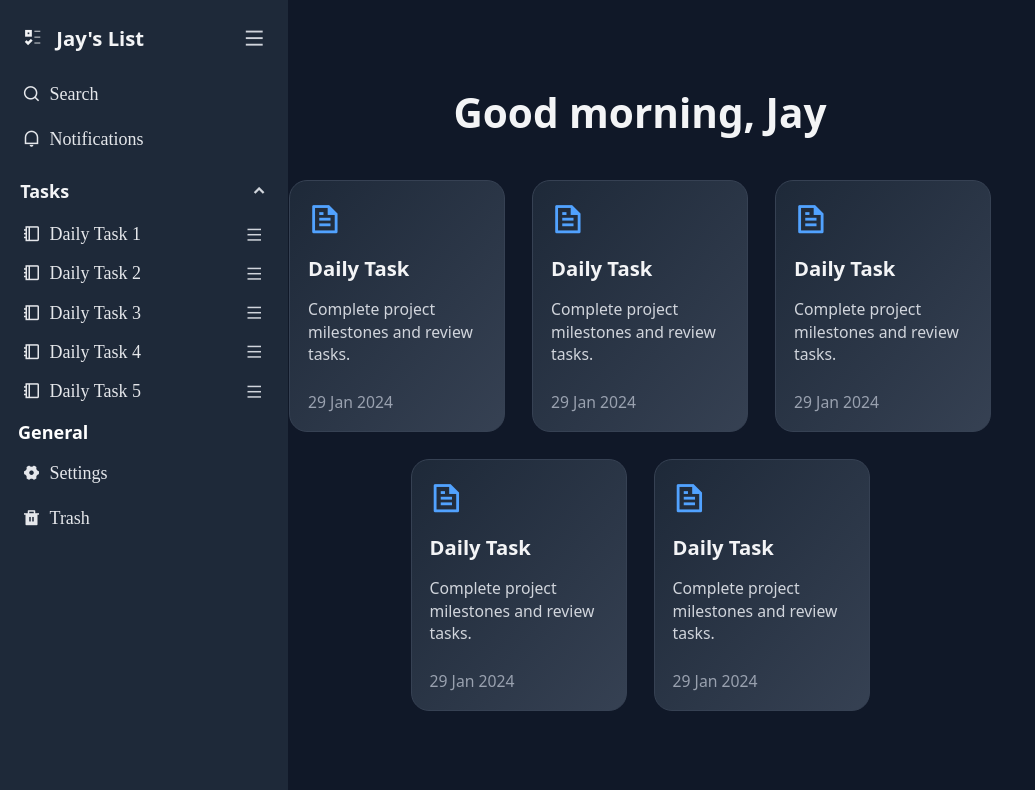
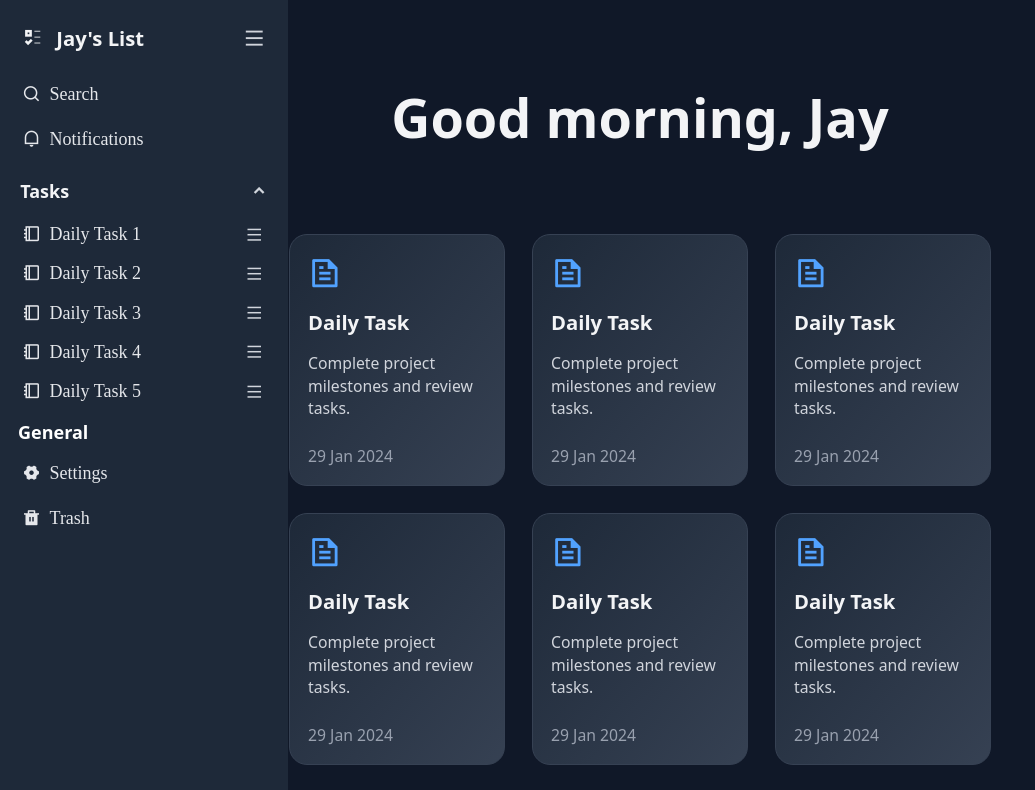
Before and after one commit to virtualharsh/Notion-Clone, a React (Vite) app: page / in a window 1280 px wide. Shown: the top 790 px of the page, without its empty margins (0-1035 px from the left). Built offline with nearby package versions, Linux system fonts and the light colour scheme.

Commit message:
fixed sidebar and division collide bug

```diff
--- a/index.html
+++ b/index.html
@@ -13,9 +13,7 @@
             color:white;
             font-size: large;
         }
-        *::selection{
-            background-color: #2c2c2c;
-        }
+
     </style>
 </head>
 
--- a/src/components/Notes/NoteBody.jsx
+++ b/src/components/Notes/NoteBody.jsx
@@ -3,13 +3,13 @@ import React from "react";
 const NoteBody = () => {
     return (
         <div
-            className="w-full h-full md:h-screen flex flex-col items-center pt-20 gap-y-10 bg-gray-900 z-10"
+            className="w-full h-max flex flex-col items-center pt-20 gap-y-10 bg-gray-900 z-10"
         >
 
-            <h1 className="text-4xl font-bold text-gray-100">Good morning, Jay</h1>
+            <h1 className="text-5xl font-bold text-gray-100">Good morning, Jay</h1>
 
-            <div className="w-full px-10 md:px-40 flex gap-6 flex-wrap justify-center">
-                {[...Array(5)].map((_, index) => (
+            <div className="md:w-10/12 p-10 md:px-24 flex gap-6 flex-wrap justify-center">
+                {[...Array(20)].map((_, index) => (
                     <div
                         key={index}
                         className="w-48 h-56 bg-gradient-to-br from-gray-800 to-gray-700 rounded-2xl flex flex-col px-4 py-4 justify-between border border-gray-700 transition-all duration-300 ease-in-out transform hover:scale-105 hover:shadow-xl hover:border-blue-500"
--- a/src/index.css
+++ b/src/index.css
@@ -1,9 +1,5 @@
 @import "tailwindcss";
 
-@theme {
-    --color-navbar-gray: #202020;
-    --color-navbar-gray-hover: #2a2d2d;
-}
 
 ::-webkit-scrollbar {
     width: 3px;
```
